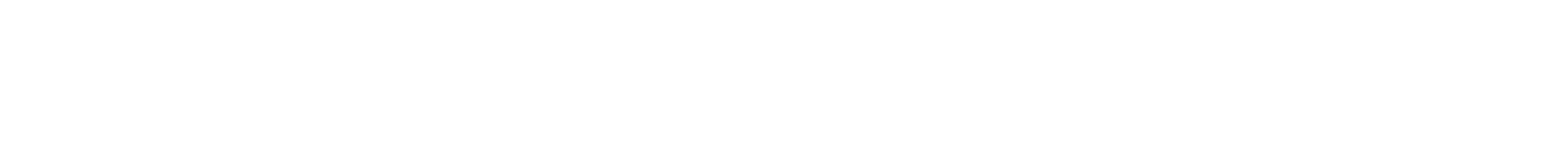
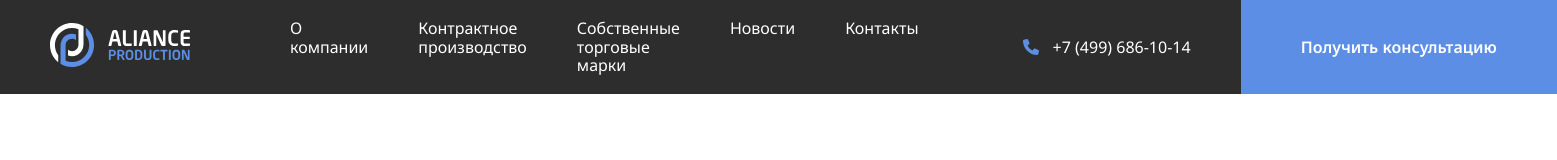
Before and after one commit to Egor-Avd/Aliance, a plain HTML site: page index.html in a window 1280 px wide. Shown: the whole page, 1557 px wide, since content can reach past the window. Drawn offline with Linux system fonts and the light colour scheme.

Commit message:
add: navbar

```diff
--- a/css/style.css
+++ b/css/style.css
@@ -0,0 +1,58 @@
+* {
+  box-sizing: border-box;
+}
+body {
+  font-family: "Noto Sans", sans-serif;
+}
+.navbar {
+  background-color: rgb(45, 45, 45);
+  display: flex;
+  align-items: center;
+  color: #fff;
+  height: 94px;
+  }
+  .header-logo {
+    padding: 25px 50px;
+  }
+.header-nav {
+  display: flex;
+  flex-basis: 100%;
+  list-style: none;
+  padding: 0 50px;
+  margin: 0;
+}
+.header-nav-link {
+  text-decoration: none;
+  font-size: 16px;
+  margin-right: 50px;
+  color: inherit;
+}
+.header-phone {
+  flex-shrink: 0;
+  display: flex;
+  align-items: center;
+  gap: 10px;
+  margin-right: 50px;
+}
+.header-phone-link {
+  text-decoration: none;
+  font-size: 16px;
+  color: inherit;
+}
+.button {
+  font-size: 16px;
+  font-weight: 600;
+  line-height: 22px;
+  color: rgba(255, 255, 255, 1);
+  background: rgba(92, 142, 230, 1);
+  display: flex;
+  align-items: center;
+  justify-content: center;
+  gap: undefined;
+  padding: 25px 60px;
+  border: none;
+  flex-shrink: 0;
+}
+.header-button {
+  height: 100%;
+}
--- a/index.html
+++ b/index.html
@@ -1,14 +1,56 @@
 <!DOCTYPE html>
 <html lang="ru">
-<head>
-  <meta charset="UTF-8">
-  <meta name="viewport" content="width=device-width, initial-scale=1.0">
-  <link rel="stylesheet" href="./css/normalize.css">
-  <link rel="stylesheet" href="./css/style.css">
-  <title>Document</title>
-</head>
-<body>
-
-  <script src="./js/main.js"></script>
-</body>
+  <head>
+    <meta charset="UTF-8" />
+    <meta name="viewport" content="width=device-width, initial-scale=1.0" />
+    <link rel="preconnect" href="https://fonts.googleapis.com" />
+    <link rel="preconnect" href="https://fonts.gstatic.com" crossorigin />
+    <link
+      href="https://fonts.googleapis.com/css2?family=Noto+Sans:ital,wght@0,100..900;1,100..900&display=swap"
+      rel="stylesheet"
+    />
+    <link rel="stylesheet" href="./css/normalize.css" />
+    <link rel="stylesheet" href="./css/style.css" />
+    <title>Aliance Production</title>
+  </head>
+  <body>
+    <header class="header">
+      <nav class="navbar">
+        <a href="./" class="header-logo">
+          <img
+            src="./img/logo-light.svg"
+            alt="Aliance Production"
+            class="logo-light"
+          />
+        </a>
+        <ul class="header-nav">
+          <li class="header-nav-item">
+            <a href="#" class="header-nav-link">О компании</a>
+          </li>
+          <li class="header-nav-item">
+            <a href="#" class="header-nav-link">Контрактное производство</a>
+          </li>
+          <li class="header-nav-item">
+            <a href="#" class="header-nav-link">Собственные торговые марки</a>
+          </li>
+          <li class="header-nav-item">
+            <a href="#" class="header-nav-link">Новости</a>
+          </li>
+          <li class="header-nav-item">
+            <a href="#" class="header-nav-link">Контакты</a>
+          </li>
+        </ul>
+        <div class="header-phone">
+          <img src="./img/Phone.svg" alt="" />
+          <a href="tel:+74996861014" class="header-phone-link"
+            >+7 (499) 686-10-14</a
+          >
+        </div>
+        <!-- /.header-phone -->
+        <button class="header-button button">Получить консультацию</button>
+      </nav>
+      <!-- /.navbar -->
+    </header>
+    <script src="./js/main.js"></script>
+  </body>
 </html>
```
Also changed, not shown: img/Phone.svg (added), img/logo-light.svg (added).
